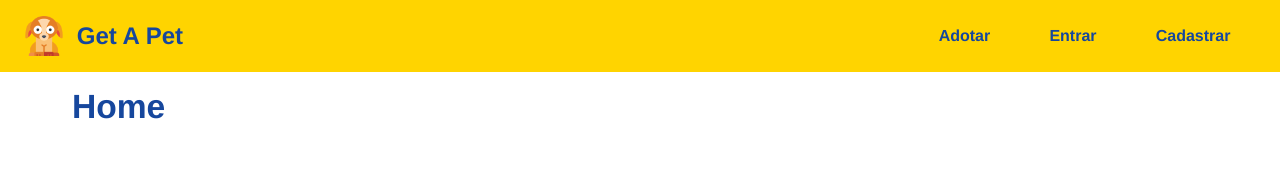
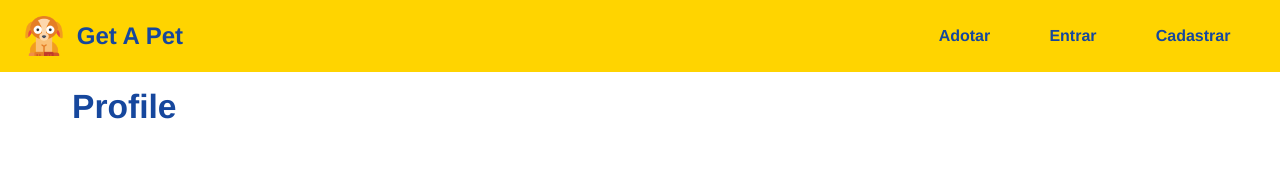
Before and after one commit to wallacewolv/nodejs-maestria, a React (Create React App) app in the folder 15_GETAPET/frontend/: page /user/profile in a window 1280 px wide. Shown: the top 178 px of the page. Built offline with nearby package versions, Linux system fonts and the light colour scheme; no server answers.

Commit message:
feat: (GET A PET) - Aula 46 Criando página de perfil

```diff
--- a/15_GETAPET/frontend/src/App.js
+++ b/15_GETAPET/frontend/src/App.js
@@ -10,6 +10,7 @@
 /* pages */
 import Home from './components/pages/Home';
 import Login from './components/pages/Auth/Login';
+import Profile from './components/pages/User/Profile';
 import Register from './components/pages/Auth/Register';
 
 /* context */
@@ -29,6 +30,9 @@
             <Route path="/register">
               <Register />
             </Route>
+            <Route path="/user/profile">
+              <Profile />
+            </Route>
             <Route path="/">
               <Home />
             </Route>
--- a/15_GETAPET/frontend/src/components/layout/Navbar.js
+++ b/15_GETAPET/frontend/src/components/layout/Navbar.js
@@ -22,6 +22,9 @@
         </li>
         {authenticated ? (
           <>
+            <li>
+              <Link to="/user/profile">Perfil</Link>
+            </li>
             <li onClick={logout}>Sair</li>
           </>
         ) : (
--- /dev/null
+++ b/15_GETAPET/frontend/src/components/pages/User/Profile.js
@@ -0,0 +1,11 @@
+import styles from './Profile.module.css';
+
+function Profile() {
+  return (
+    <section>
+      <h1>Profile</h1>
+    </section>
+  );
+}
+
+export default Profile;
```
Also changed, not shown: 15_GETAPET/frontend/src/components/pages/User/Profile.module.css (added).
